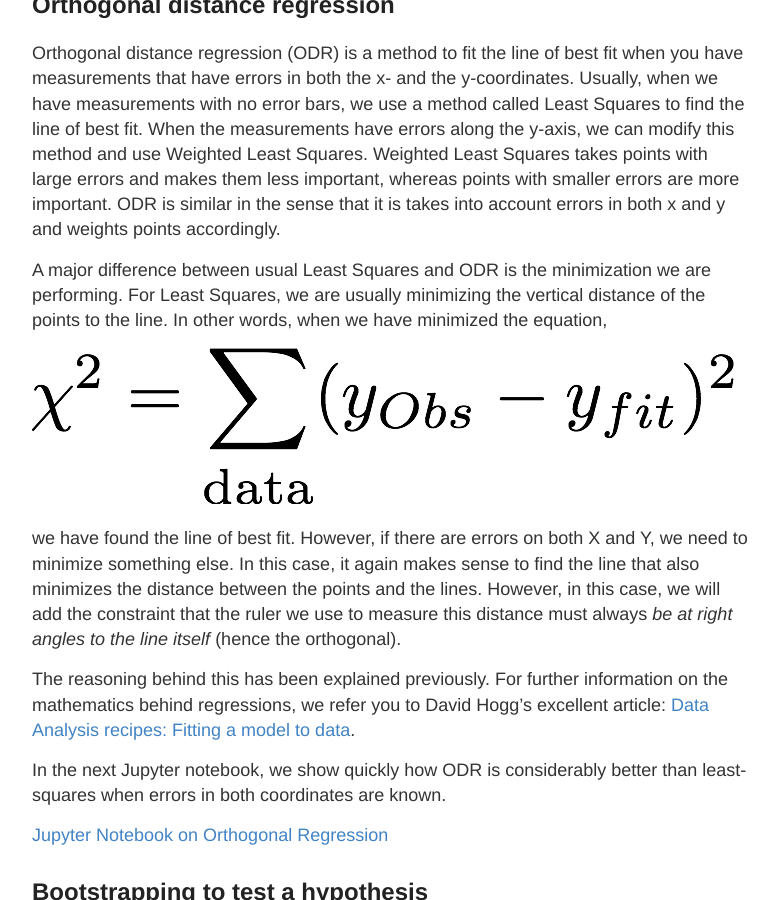
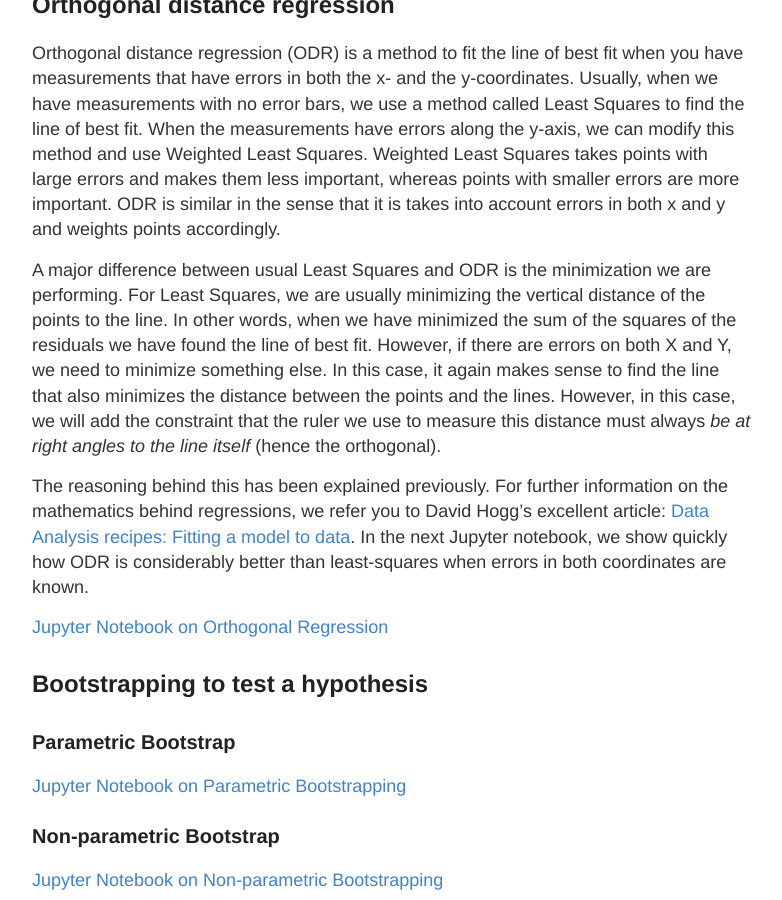
Before and after one commit to WormLabCaltech/mprsq, a Jekyll site: the page built from docs/statistics.md, in a window 1280 px wide and 900 px high, scrolled down 1117 px. Shown: the whole window, without its empty margins (248-1030 px from the left). Built offline with Jekyll 4.4.1, drawn with Linux system fonts in a browser that asks for light colours.

Commit message:
removed chi-squared equation. too much hassle.

```diff
--- a/docs/statistics.md
+++ b/docs/statistics.md
@@ -49,22 +49,19 @@ takes points with large errors and makes them less important, whereas points wit
 smaller errors are more important. ODR is similar in the sense that it is takes
 into account errors in both x and y and weights points accordingly.
 
-A major difference between usual Least Squares and ODR is the minimization we are performing.
-For Least Squares, we are usually minimizing the vertical distance of the points
-to the line. In other words, when we have minimized the equation,
-
-![chi squared is equal to the sum of the squares of the residuals]({{ site.baseurl }}/images/chi_square.png)
-
-we have found the line of best fit. However, if there are errors on both X and Y,
-we need to minimize something else. In this case, it again makes sense to find the
-line that also minimizes the distance between the points and the lines. However,
-in this case, we will add the constraint that the ruler we use to measure this
-distance must always *be at right angles to the line itself* (hence the orthogonal).
+A major difference between usual Least Squares and ODR is the minimization we are
+performing. For Least Squares, we are usually minimizing the vertical distance of
+the points to the line. In other words, when we have minimized the sum of the
+squares of the residuals we have found the line of best fit. However, if there
+are errors on both X and Y, we need to minimize something else. In this case, it
+again makes sense to find the line that also minimizes the distance between the
+points and the lines. However, in this case, we will add the constraint that the
+ruler we use to measure this distance must always *be at right angles to the line
+itself* (hence the orthogonal).
 
 The reasoning behind this has been explained previously. For further information
 on the mathematics behind regressions, we refer you to David Hogg's excellent
 article: [Data Analysis recipes: Fitting a model to data](https://arxiv.org/abs/1008.4686).
-
 In the next Jupyter notebook, we show quickly how ODR is considerably better than
 least-squares when errors in both coordinates are known.
 
```
